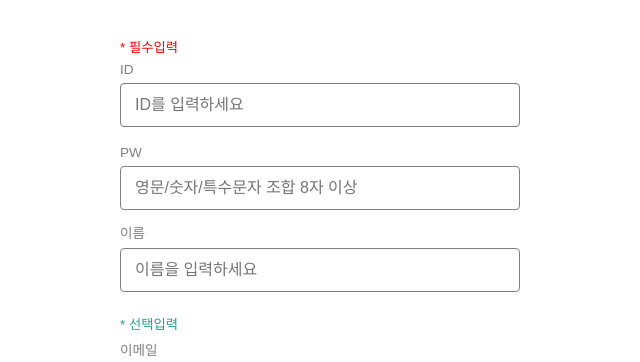
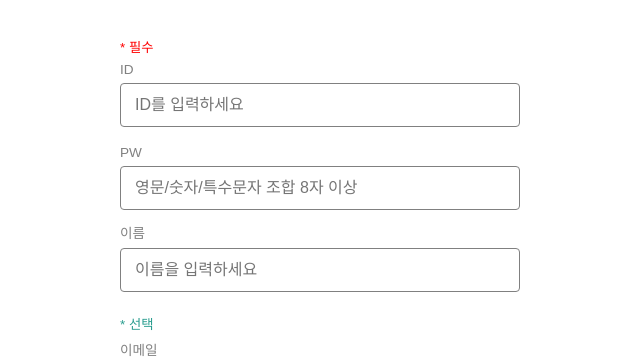
Before and after one commit to suyeonh12/cloat, a plain HTML site: page join.html in a window 1280 px wide. Shown: the part 175-537 px from the top of the page, 320-960 px from the left. Drawn offline with nearby package versions, Linux system fonts and the light colour scheme; files whose address does not match are found by name; a web font is replaced by a local one.

Commit message:
join, login

```diff
--- a/join.html
+++ b/join.html
@@ -19,7 +19,7 @@
 			<form action="" method="post">
 				<ul class="form_ul">
 					<li>
-						<small class="s_info c_red">* 필수입력</small>
+						<small class="s_info c_red">* 필수</small>
 						<input type="hidden" name="user_type" value="2" placeholder="">
 						<span class="form_label">ID</span>
 						<input id="inputid" type="text" name="id" placeholder="ID를 입력하세요" class="ipt_tt" required>
@@ -34,7 +34,7 @@
 						<input type="text" name="name" placeholder="이름을 입력하세요" class="ipt_tt" required>
 					</li>
 					<li>
-						<small class="s_info c_main">* 선택입력</small>
+						<small class="s_info c_main">* 선택</small>
 						<span class="form_label">이메일</span>
 						<input type="text" name="email" placeholder="이메일을 입력하세요" class="ipt_tt">
 					</li>
```
